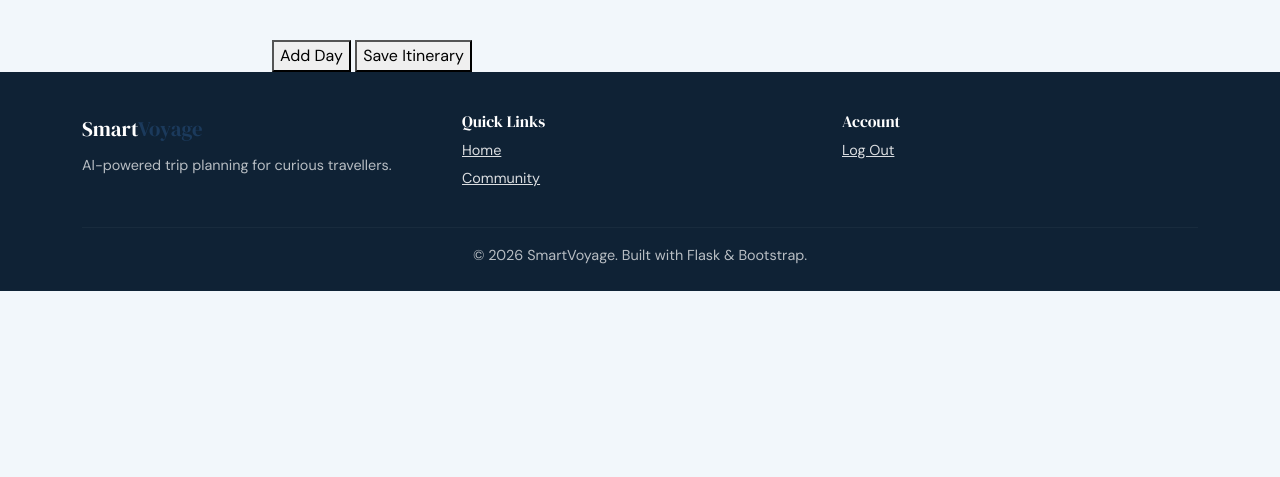
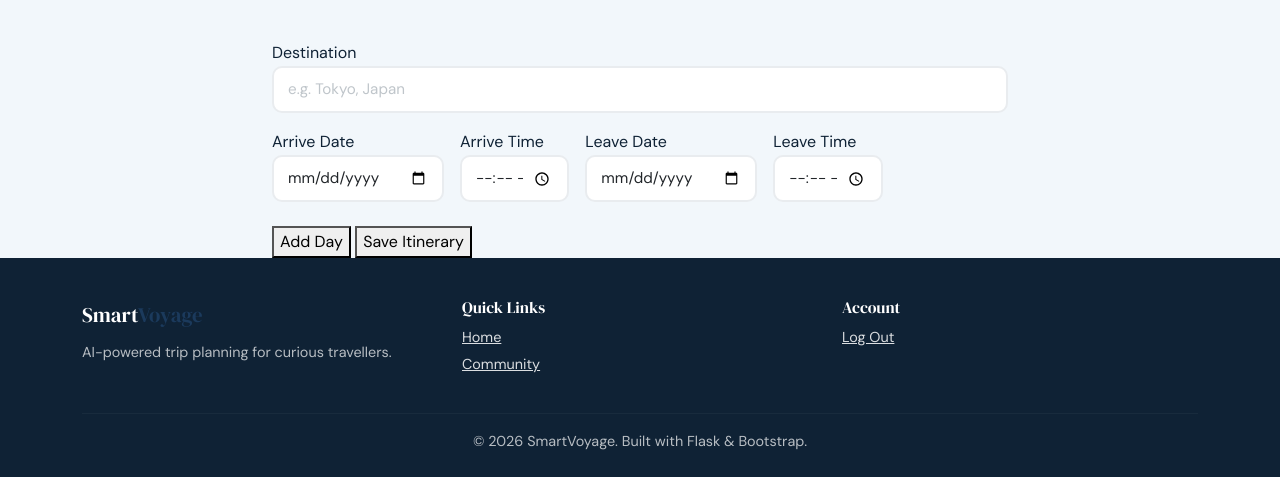
Before and after one commit to sduproy/CITS3403-Project, a Flask app: page /manual_itinerary in a window 1280 px wide. Shown: the part 75-552 px from the top of the page. Run offline with Flask 3, Linux system fonts and the light colour scheme; a user stored in the database is signed in.

Commit message:
add: destination, arrival/departure date/time added to reflect front page

```diff
--- a/templates/manual_itinerary.html
+++ b/templates/manual_itinerary.html
@@ -9,8 +9,28 @@
     {{ form.hidden_tag() }}
     <input type="hidden" name="plan_json" id="plan-json">
 
-    <!-- destination, arrive/leave date+time inputs here (copy from itinerary.html) -->
-    <!-- optional summary input -->
+    <div class="row g-3 mb-4">
+        <div class="col-md-12">
+            <label for="destination">Destination</label>
+            <input type="text" id="destination" name="destination" class="form-control tp-input" placeholder="e.g. Tokyo, Japan" required>
+        </div>
+        <div class="col-md-3 col-6">
+            <label for="arrive-date">Arrive Date</label>
+            <input type="date" id="arrive-date" name="arrive_date" class="form-control tp-input" required>
+        </div>
+        <div class="col-md-2 col-6">
+            <label for="arrive-at">Arrive Time</label>
+            <input type="time" id="arrive-at" name="arrive_at" class="form-control tp-input" required>
+        </div>
+        <div class="col-md-3 col-6">
+            <label for="leave-date">Leave Date</label>
+            <input type="date" id="leave-date" name="leave_date" class="form-control tp-input" required>
+        </div>
+        <div class="col-md-2 col-6">
+            <label for="leave-at">Leave Time</label>
+            <input type="time" id="leave-at" name="leave_at" class="form-control tp-input" required>
+        </div>
+    </div>
 
     <div id="days-container"></div>
 
@@ -65,7 +85,7 @@
             const activity = document.createElement('div')
             activity.className = 'activity-row mb-2'
             activity.innerHTML = `
-            <div class= "p-2">
+            <div class= "p-2" style="font-size:0.85rem;">
                 <input type="time" class="activity-time form-control tp-input">
                 <input type="text" class="activity-title form-control tp-input" placeholder="Activity title">
                 <input type="text" class="activity-location form-control tp-input" placeholder="Activity location">
```
